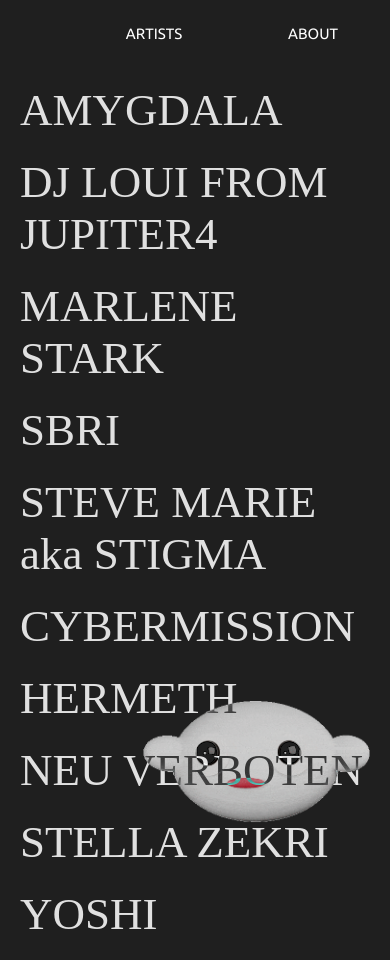
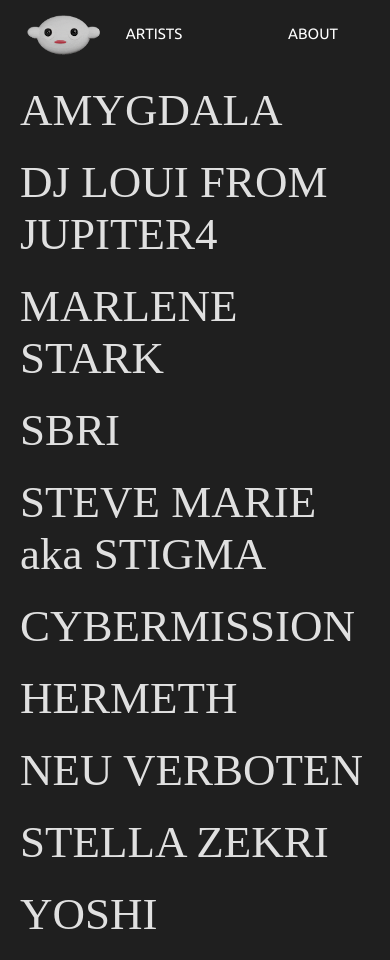
Before and after one commit to lautaro-osacar/luiggi-prueba, a React (Create React App) app: page / in a window 390 px wide. Built offline with nearby package versions, Linux system fonts and the light colour scheme; a web font is replaced by a local one.

Commit message:
home mobile test

```diff
--- a/src/App.css
+++ b/src/App.css
@@ -84,10 +84,10 @@
   }
   #mobile-bottom-logo {
     display: block;
-    width: 250px;
+    width: 80px;
     position: fixed;
-    bottom: 20px;
-    right: 20px;
+    top: 15px;
+    left: 20px;
     mix-blend-mode: difference;
   }
 }
```
